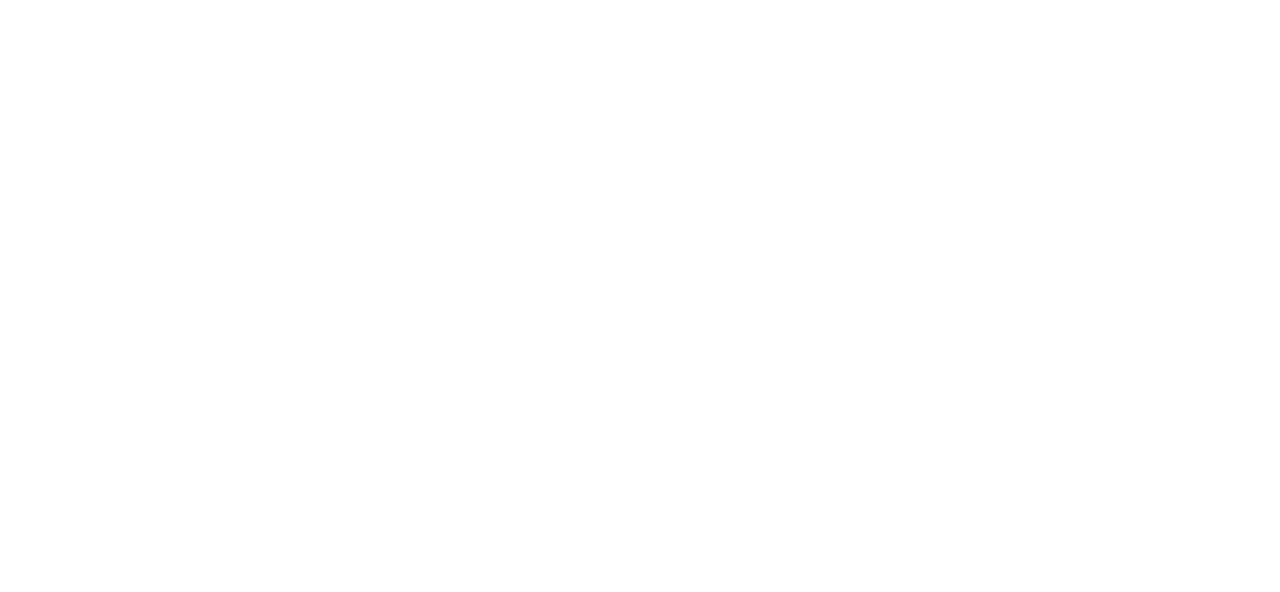
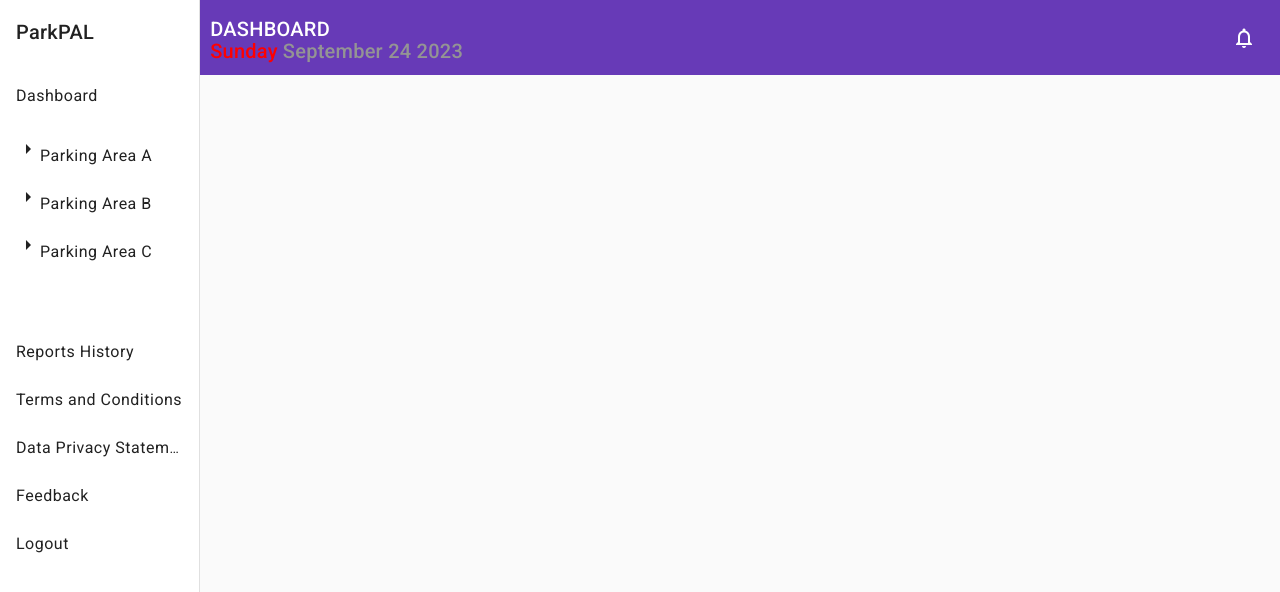
Before and after one commit to LM-Inocentes/ParkPal, an Angular app in the folder ParkPal/: page /dashboard in a window 1280 px wide. Before the commit this address led to /. Shown: the top 592 px of the page. Built offline with nearby package versions, Linux system fonts and the light colour scheme.

Commit message:
Login Profile and Logout function

```diff
--- a/ParkPal/src/app/app-navigation/app-navigation.component.html
+++ b/ParkPal/src/app/app-navigation/app-navigation.component.html
@@ -13,12 +13,12 @@
     <a mat-list-item href=""><mat-icon mat-list-icon>arrow_right</mat-icon>Parking Area C</a>
   </mat-list>
   <!-- End nested list for Parking Spaces -->
-  <a mat-list-item href="">Profile</a>
+  <a mat-list-item href="">{{Firstname}}</a>
   <a mat-list-item href="">Reports History</a>
   <a mat-list-item href="">Terms and Conditions</a>
   <a mat-list-item href="">Data Privacy Statement</a>
   <a mat-list-item href="">Feedback</a>
-  <a mat-list-item href="">Logout</a>
+  <a mat-list-item href="/" (click)="logout()">Logout</a>
       <!-- <a mat-list-item href="">Login</a>
       <a mat-list-item href="register">Register</a>
       <a mat-list-item href="#">Link 3</a> -->
--- a/ParkPal/src/app/app-navigation/app-navigation.component.ts
+++ b/ParkPal/src/app/app-navigation/app-navigation.component.ts
@@ -3,6 +3,8 @@ import { BreakpointObserver, Breakpoints } from '@angular/cdk/layout';
 import { Observable } from 'rxjs';
 import { map, shareReplay } from 'rxjs/operators';
 import { DatePipe } from '@angular/common';
+import { AuthService } from '../services/auth.service';
+import { Admin } from '../shared/models/admin';
 
 @Component({
   selector: 'app-app-navigation',
@@ -12,6 +14,9 @@ import { DatePipe } from '@angular/common';
 export class AppNavigationComponent {
 
   private breakpointObserver = inject(BreakpointObserver);
+
+  admin!:Admin;
+  Firstname?:string;
 
   // Initialize currentDate as null
   currentDay: string | null = null;
@@ -23,7 +28,14 @@ export class AppNavigationComponent {
       shareReplay()
     );
 
-  constructor(private datePipe: DatePipe) {
+  constructor(private datePipe: DatePipe, private authService:AuthService) {
+
+    authService.userObservable.subscribe((newAdmin) => {
+      this.admin = newAdmin;
+      if(this.isAuth){
+        this.Firstname = this.admin.Fullname.split(' ').at(0);
+      }
+  });
     // Get the current date
     const currentDateObj = new Date();
 
@@ -43,4 +55,12 @@ export class AppNavigationComponent {
     this.currentDate = transformedDate;
     this.currentDay = transformedDay;
   }
+
+  logout(){
+    this.authService.logout();
+  }
+
+  get isAuth(){
+    return this.admin.token;
+  }
 }
--- a/ParkPal/src/app/app-routing.module.ts
+++ b/ParkPal/src/app/app-routing.module.ts
@@ -7,7 +7,7 @@ import { AppNavigationComponent } from './app-navigation/app-navigation.componen
 const routes: Routes = [
   {path : '',title: 'ParkPal-Login',  component : LoginComponent},
   {path : 'register',title: 'Parkpal-register',  component : RegisterComponent},
-  {path : 'app-navigation', title: 'App Navigation', component : AppNavigationComponent}
+  {path : 'dashboard', title: 'Dashboard', component : AppNavigationComponent}
 ];
 
 @NgModule({
--- a/ParkPal/src/app/component/login/login.component.ts
+++ b/ParkPal/src/app/component/login/login.component.ts
@@ -12,7 +12,7 @@ import { Admin } from 'src/app/shared/models/admin';
 export class LoginComponent {
   loginForm!:FormGroup;
   isSubmitted = false;
-  returnUrl = '/';
+  returnUrl = '/dashboard';
   user!: Admin;
 
   constructor(private formBuilder:FormBuilder, private authService:AuthService, private router:Router) {
```
